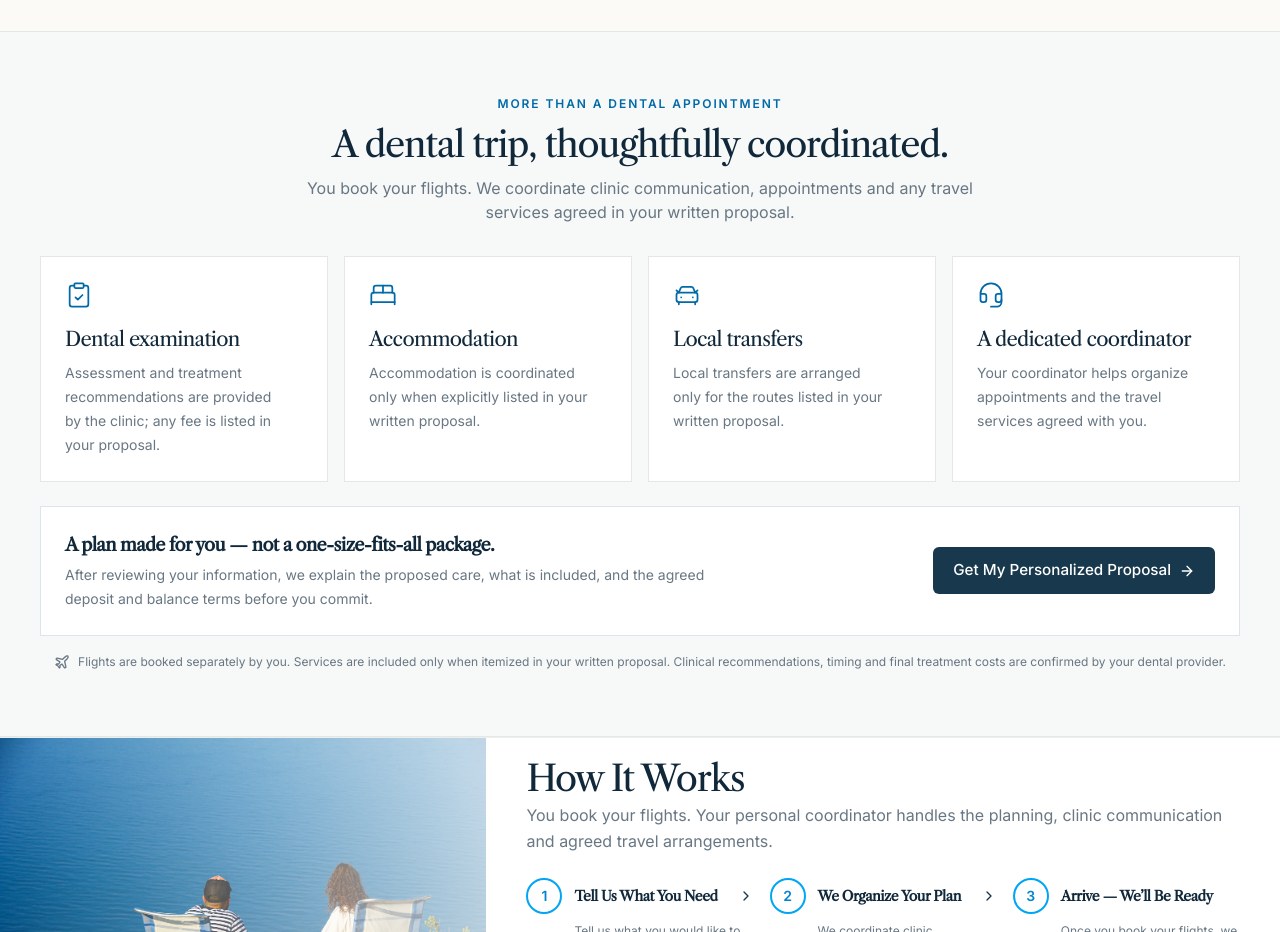
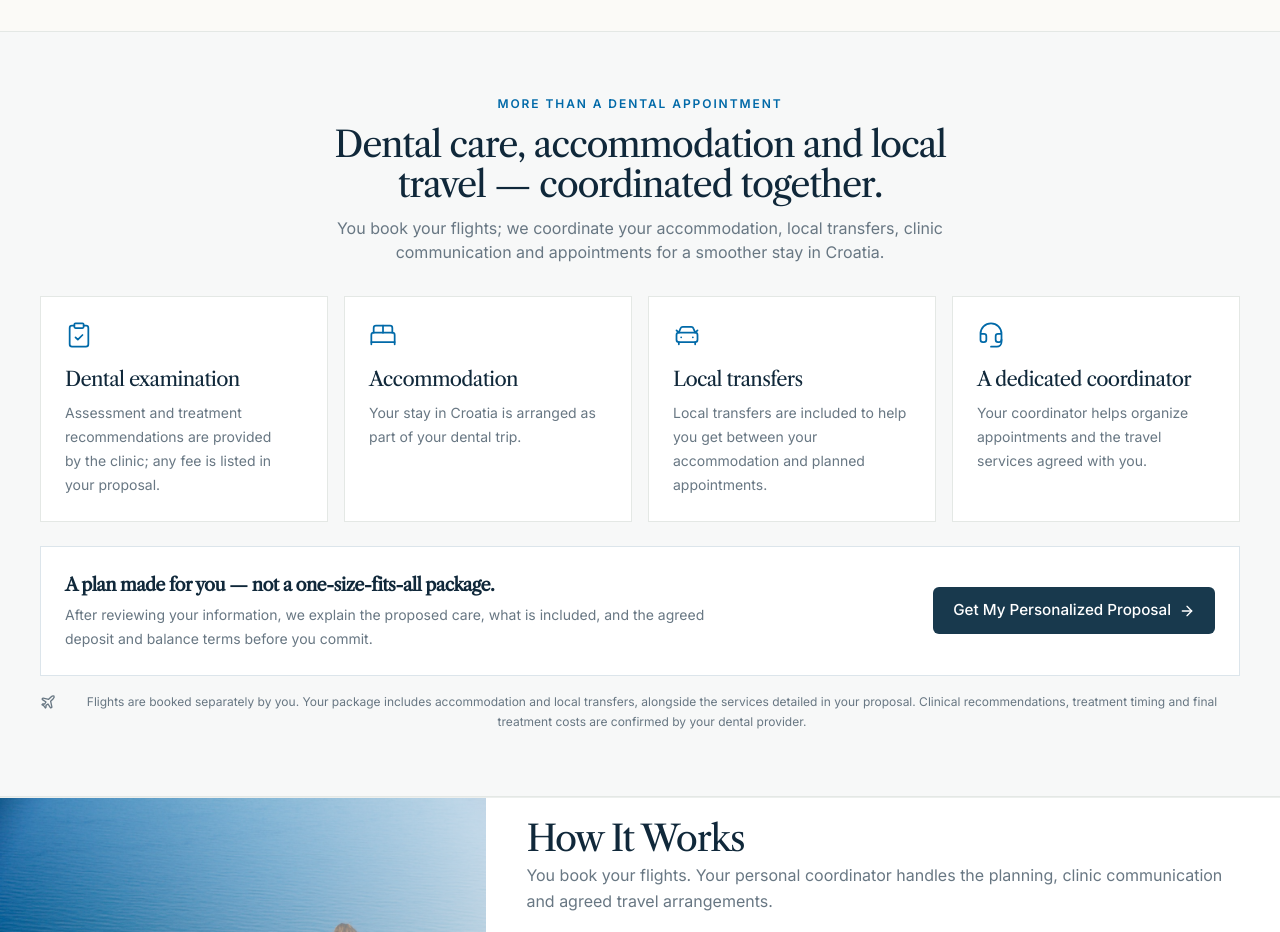
Before and after one commit to ivansusac2209/SmileCroatia, a Vue app: page / in a window 1280 px wide. Shown: the part 2612-3544 px from the top of the page. Built offline with nearby package versions, Linux system fonts and the light colour scheme.

Commit message:
Highlight included accommodation and transfers in dental travel package

```diff
--- a/src/components/home/PackageIncludes.vue
+++ b/src/components/home/PackageIncludes.vue
@@ -4,8 +4,8 @@ import BaseButton from '@/components/ui/BaseButton.vue'
 
 const included = [
   { icon: ClipboardCheck, title: 'Dental examination', text: 'Assessment and treatment recommendations are provided by the clinic; any fee is listed in your proposal.' },
-  { icon: BedDouble, title: 'Accommodation', text: 'Accommodation is coordinated only when explicitly listed in your written proposal.' },
-  { icon: CarFront, title: 'Local transfers', text: 'Local transfers are arranged only for the routes listed in your written proposal.' },
+  { icon: BedDouble, title: 'Accommodation', text: 'Your stay in Croatia is arranged as part of your dental trip.' },
+  { icon: CarFront, title: 'Local transfers', text: 'Local transfers are included to help you get between your accommodation and planned appointments.' },
   { icon: Headset, title: 'A dedicated coordinator', text: 'Your coordinator helps organize appointments and the travel services agreed with you.' },
 ]
 </script>
@@ -15,8 +15,8 @@ const included = [
     <div class="container-page">
       <div class="mx-auto max-w-2xl text-center">
         <p class="text-xs font-semibold tracking-[0.16em] text-sky-700">MORE THAN A DENTAL APPOINTMENT</p>
-        <h2 id="package-includes-title" class="mt-3 text-3xl text-navy-900 sm:text-4xl">A dental trip, thoughtfully coordinated.</h2>
-        <p class="mt-3 text-sm leading-6 text-muted sm:text-base">You book your flights. We coordinate clinic communication, appointments and any travel services agreed in your written proposal.</p>
+        <h2 id="package-includes-title" class="mt-3 text-3xl text-navy-900 sm:text-4xl">Dental care, accommodation and local travel — coordinated together.</h2>
+        <p class="mt-3 text-sm leading-6 text-muted sm:text-base">You book your flights; we coordinate your accommodation, local transfers, clinic communication and appointments for a smoother stay in Croatia.</p>
       </div>
       <div class="mt-8 grid gap-4 sm:grid-cols-2 lg:grid-cols-4">
         <article v-for="item in included" :key="item.title" class="border border-line bg-white p-5 sm:p-6">
@@ -32,7 +32,7 @@ const included = [
         </div>
         <BaseButton :to="{ name: 'contact-details' }" class="shrink-0">Get My Personalized Proposal <ArrowRight class="size-4" /></BaseButton>
       </div>
-      <p class="mt-4 flex items-start justify-center gap-2 text-center text-xs leading-5 text-muted"><Plane class="mt-0.5 size-4 shrink-0" />Flights are booked separately by you. Services are included only when itemized in your written proposal. Clinical recommendations, timing and final treatment costs are confirmed by your dental provider.</p>
+      <p class="mt-4 flex items-start justify-center gap-2 text-center text-xs leading-5 text-muted"><Plane class="mt-0.5 size-4 shrink-0" />Flights are booked separately by you. Your package includes accommodation and local transfers, alongside the services detailed in your proposal. Clinical recommendations, treatment timing and final treatment costs are confirmed by your dental provider.</p>
     </div>
   </section>
 </template>
```
